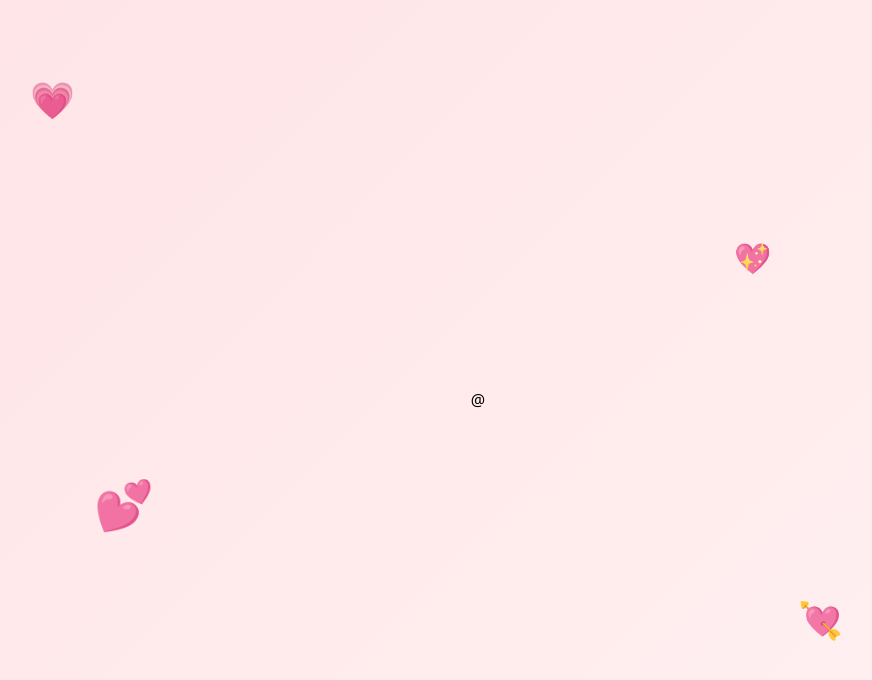
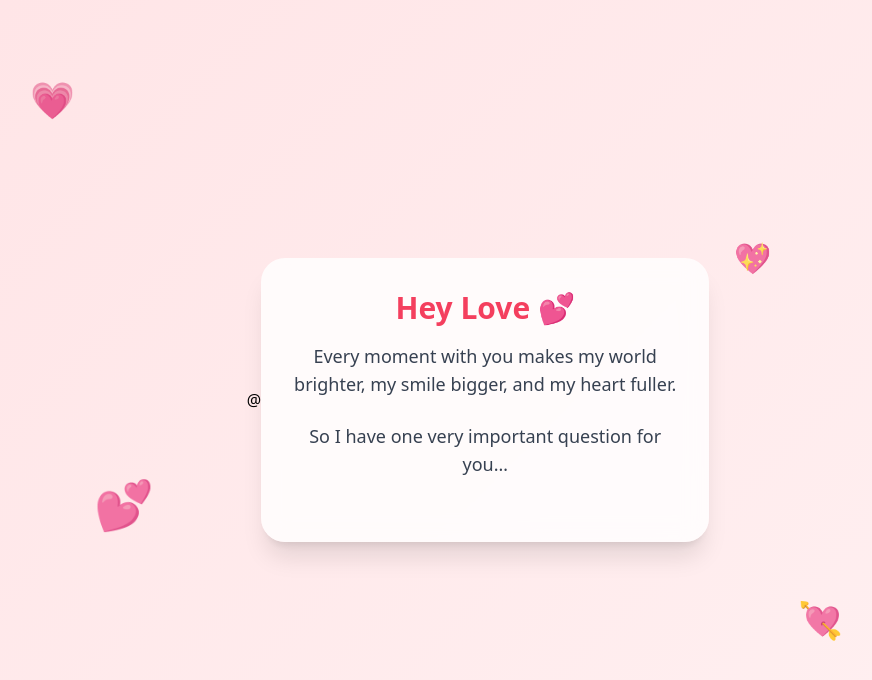
Before and after one commit to Gourab-ghosh21/Boom-box-, a plain HTML site: page Index.html in a window 1280 px wide. Shown: the whole page, without its empty margins (162-1034 px from the left). Drawn offline with nearby package versions, Linux system fonts and the light colour scheme.

Commit message:
Update Index.html

```diff
--- a/Index.html
+++ b/Index.html
@@ -30,3 +30,12 @@
   <div class="heart text-3xl" style="top:30%; left:70%; animation-delay:1s">💖</div>
   <div class="heart text-5xl" style="top:60%; left:20%; animation-delay:2s">💕</div>
   <div class="heart text-4xl" style="top:75%; left:75%; animation-delay:3s">💘</div>
+  <div class="bg-white/80 backdrop-blur-md shadow-xl rounded-3xl p-8 max-w-md text-center z-10">
+    <h1 class="text-3xl font-bold text-rose-500 mb-4">Hey Love 💕</h1>
+    <p class="text-gray-700 text-lg mb-6">
+      Every moment with you makes my world brighter, my smile bigger, and my heart fuller.
+    </p>
+
+    <p class="text-gray-700 text-lg mb-8 font-medium">
+      So I have one very important question for you…
+    </p>
```
